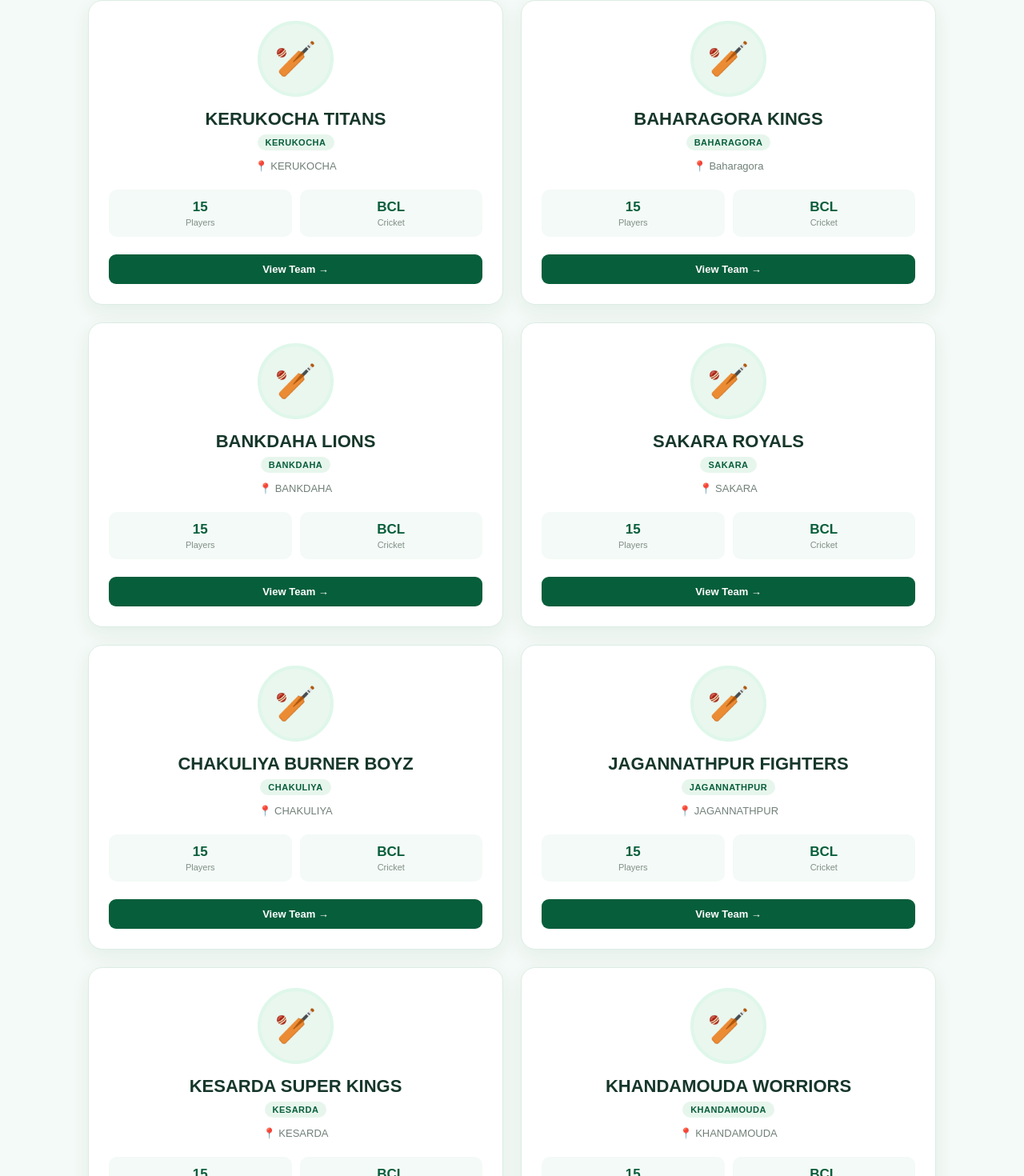
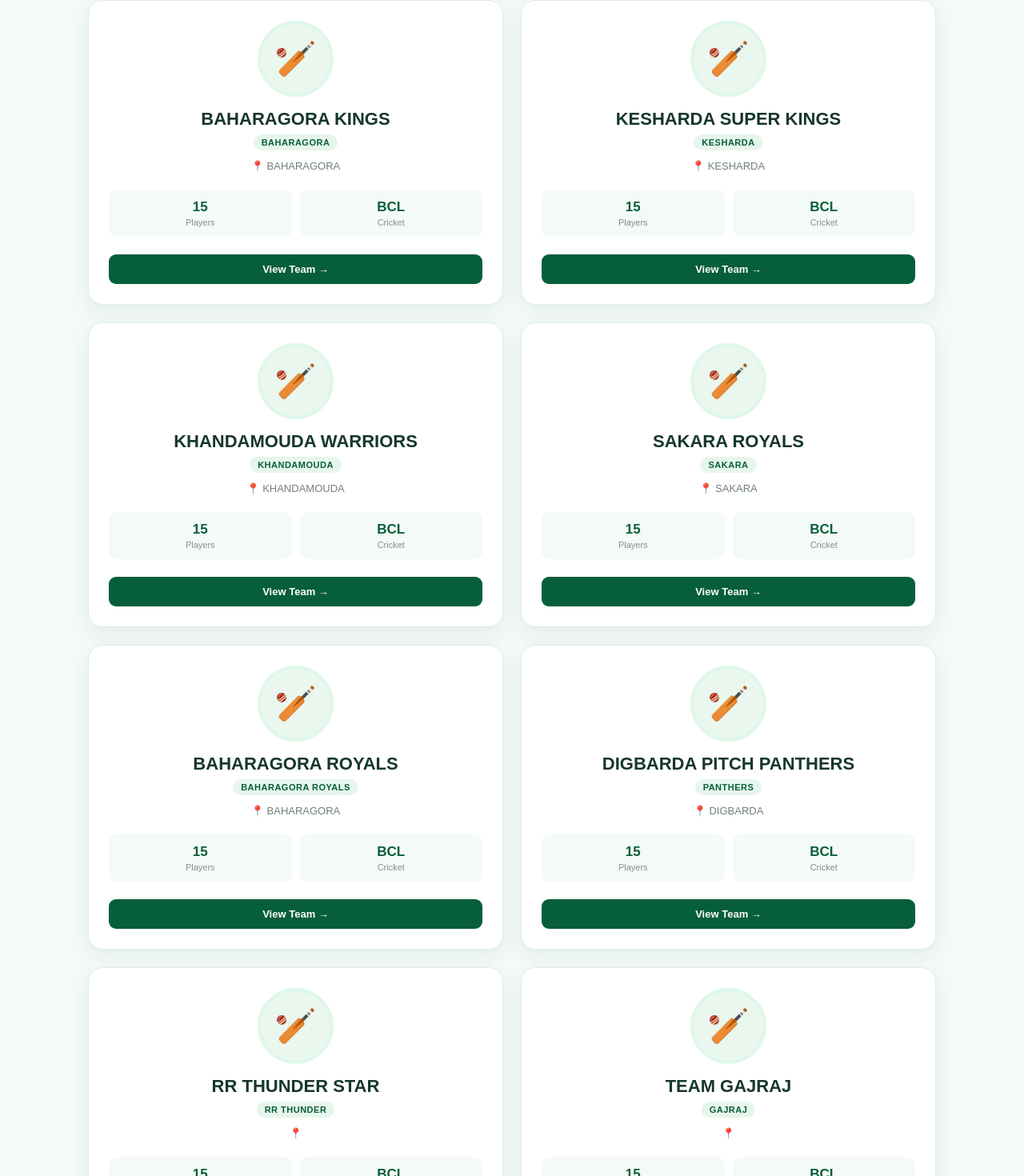
Before and after one commit to sitaram-a/bcl-website, a React (Vite) app: page /cricket/teams in a window 1280 px wide. Shown: the part 359-1829 px from the top of the page at 80% size. Built offline with nearby package versions, Linux system fonts and the light colour scheme.

Commit message:
update  Team details

```diff
--- a/src/data/cricket/teams.js
+++ b/src/data/cricket/teams.js
@@ -1,23 +1,23 @@
 export const cricketTeams = [
   {
     id: 1,
-    name: "KERUKOCHA TITANS",
-    shortName: "KERUKOCHA",
-    city: "KERUKOCHA",
+    name: "BAHARAGORA KINGS",
+    shortName: "BAHARAGORA",
+    city: "BAHARAGORA",
     logo: null,
   },
   {
     id: 2,
-    name: "BAHARAGORA KINGS",
-    shortName: "BAHARAGORA",
-    city: "Baharagora",
+    name: "KESHARDA SUPER KINGS",
+    shortName: "KESHARDA",
+    city: "KESHARDA",
     logo: null,
   },
   {
     id: 3,
-    name: "BANKDAHA LIONS",
-    shortName: "BANKDAHA",
-    city: "BANKDAHA",
+    name: "KHANDAMOUDA WARRIORS",
+    shortName: "KHANDAMOUDA",
+    city: "KHANDAMOUDA",
     logo: null,
   },
   {
@@ -29,30 +29,30 @@ export const cricketTeams = [
   },
   {
     id: 5,
-    name: "CHAKULIYA BURNER BOYZ",
-    shortName: "CHAKULIYA",
-    city: "CHAKULIYA",
+    name: "BAHARAGORA ROYALS",
+    shortName: "BAHARAGORA ROYALS",
+    city: "BAHARAGORA",
     logo: null,
   },
   {
     id: 6,
-    name: "JAGANNATHPUR FIGHTERS",
-    shortName: "JAGANNATHPUR",
-    city: "JAGANNATHPUR",
+    name: "DIGBARDA PITCH PANTHERS",
+    shortName: "PANTHERS",
+    city: "DIGBARDA",
     logo: null,
   },
   {
     id: 7,
-    name: "KESARDA SUPER KINGS",
-    shortName: "KESARDA",
-    city: "KESARDA",
+    name: "RR THUNDER STAR",
+    shortName: "RR THUNDER",
+    city: "",
     logo: null,
   },
    {
     id: 8,
-    name: "KHANDAMOUDA WORRIORS",
-    shortName: "KHANDAMOUDA",
-    city: "KHANDAMOUDA",
+    name: "TEAM GAJRAJ",
+    shortName: "GAJRAJ",
+    city: "",
     logo: null,
   },
 ];
```
